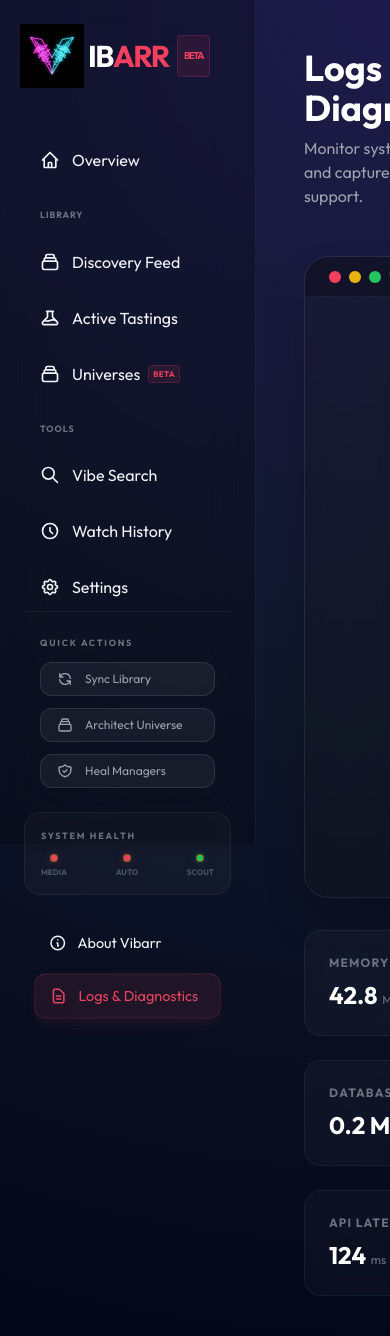
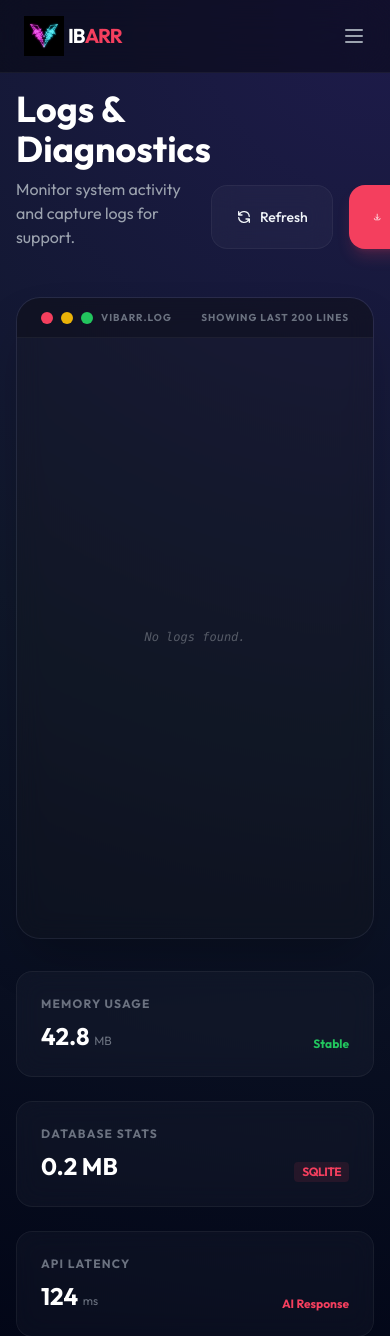
Before and after one commit to castertr0y357/Vibarr, a Django app: page /logs/ in a window 390 px wide; the page is wider, and only the part inside the window is pictured. Shown: the top 1336 px of that part. Run offline with Django 5.2, Linux system fonts and the light colour scheme; data comes from the database, SQL or seed files in the repository; data that the repository does not hold is empty; some libraries are stand-ins or nearby versions.

Commit message:
feat: make UI fully responsive and mobile-friendly

```diff
--- a/vibarr/templates/vibarr/base.html
+++ b/vibarr/templates/vibarr/base.html
@@ -108,13 +108,34 @@
         .flip-card-back {
             transform: rotateY(180deg);
         }
+        [x-cloak] {
+            display: none !important;
+        }
     </style>
     {% block extra_css %}{% endblock %}
 </head>
-<body class="flex">
+<body class="flex flex-col md:flex-row min-h-screen" x-data="{ mobileMenuOpen: false }">
+
+    <!-- Mobile Header -->
+    <header class="md:hidden flex justify-between items-center bg-black/40 backdrop-blur-xl border-b border-white/5 px-6 py-4 sticky top-0 z-40">
+        <a href="{% url 'dashboard' %}" class="flex items-center">
+            <div class="relative w-10 h-10 mr-1 flex items-center justify-center">
+                <img src="{% static 'vibarr/img/logo_v.png' %}" alt="V" class="w-full h-full mix-blend-screen">
+            </div>
+            <span class="text-xl font-extrabold tracking-tighter text-white">IB<span class="text-rose-500">ARR</span></span>
+        </a>
+        <button @click="mobileMenuOpen = !mobileMenuOpen" class="text-gray-400 hover:text-white focus:outline-none transition-colors" aria-label="Toggle Menu">
+            <svg x-show="!mobileMenuOpen" class="w-6 h-6" fill="none" stroke="currentColor" viewBox="0 0 24 24"><path stroke-linecap="round" stroke-linejoin="round" stroke-width="2" d="M4 6h16M4 12h16M4 18h16"></path></svg>
+            <svg x-show="mobileMenuOpen" x-cloak class="w-6 h-6" fill="none" stroke="currentColor" viewBox="0 0 24 24"><path stroke-linecap="round" stroke-linejoin="round" stroke-width="2" d="M6 18L18 6M6 6l12 12"></path></svg>
+        </button>
+    </header>
+
+    <!-- Sidebar Mobile Backdrop -->
+    <div x-show="mobileMenuOpen" x-cloak @click="mobileMenuOpen = false" class="fixed inset-0 bg-black/60 z-40 md:hidden"></div>
 
     <!-- Sidebar -->
-    <aside class="w-64 h-screen sticky top-0 flex-shrink-0 border-r border-white/5 bg-black/20 backdrop-blur-xl flex flex-col p-6 z-50">
+    <aside :class="mobileMenuOpen ? 'translate-x-0' : '-translate-x-full'"
+           class="fixed inset-y-0 left-0 w-64 bg-[#0f172a] border-r border-white/5 flex flex-col p-6 z-50 transition-transform duration-300 md:translate-x-0 md:static md:h-screen md:sticky md:top-0 md:flex-shrink-0 md:bg-black/20 md:backdrop-blur-xl">
         <div class="mb-12 px-2">
             <a href="{% url 'dashboard' %}" class="block group">
                 <h1 class="text-3xl font-extrabold tracking-tighter text-white flex items-center group-hover:scale-105 transition-transform duration-300 origin-left">
@@ -238,7 +259,7 @@
         </div>
 
         <!-- Content Area -->
-        <div class="p-12 max-w-[1600px] mx-auto">
+        <div class="p-4 sm:p-6 md:p-12 max-w-[1600px] mx-auto">
             {% block content %}{% endblock %}
         </div>
     </main>
--- a/vibarr/templates/vibarr/discovery_list.html
+++ b/vibarr/templates/vibarr/discovery_list.html
@@ -4,7 +4,7 @@
 
 {% block content %}
 <div class="space-y-12 pb-24">
-    <header class="flex justify-between items-end" x-data="{ mediaType: 'ALL' }">
+    <header class="flex flex-col sm:flex-row justify-between sm:items-end gap-4" x-data="{ mediaType: 'ALL' }">
         <div class="space-y-2">
             <h1 class="text-4xl font-black text-white tracking-tight">Discovery Feed</h1>
             <p class="text-gray-400">The full scope of your AI-curated cinematic journey.</p>
--- a/vibarr/templates/vibarr/tasting_list.html
+++ b/vibarr/templates/vibarr/tasting_list.html
@@ -4,7 +4,7 @@
 
 {% block content %}
 <div class="space-y-12 pb-24">
-    <header class="flex justify-between items-end">
+    <header class="flex flex-col sm:flex-row justify-between sm:items-end gap-4">
         <div class="space-y-2">
             <h1 class="text-4xl font-black text-white tracking-tight">Active Tastings</h1>
             <p class="text-gray-400">Manage your currently active trials and backlogs.</p>
--- a/vibarr/templates/vibarr/universe.html
+++ b/vibarr/templates/vibarr/universe.html
@@ -25,7 +25,7 @@
 </style>
 
 <div class="space-y-12">
-    <div class="flex items-center justify-between">
+    <div class="flex flex-col sm:flex-row justify-between sm:items-center gap-4">
         <div>
             <h2 class="text-4xl font-black text-white tracking-tight">Universe <span class="text-rose-500">Architect</span></h2>
             <p class="text-gray-400 mt-1">AI-detected franchises and cinematic continuities across your library.</p>
```
Also changed, not shown: status.md (+4 -4 lines), vibarr/templates/vibarr/dashboard.html (+4 -4 lines), vibarr/templates/vibarr/search.html (+4 -4 lines).
